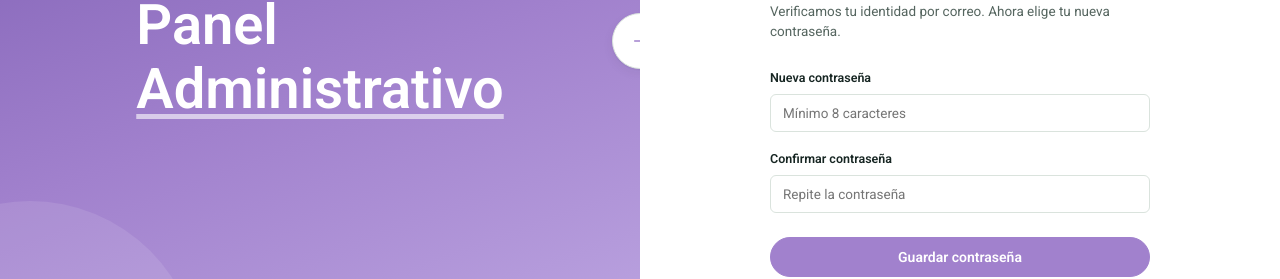
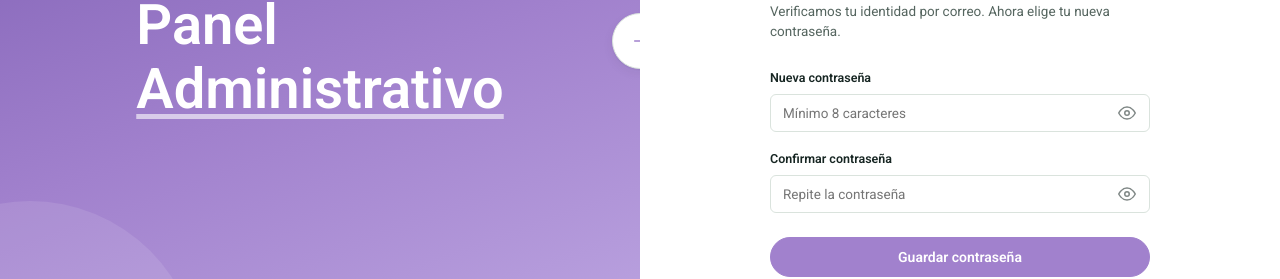
Before and after one commit to GoTo170/Capstone, a React (Vite) app in the folder FASE 2/Evidencias proyecto/mamoru-admin-react/: page /restablecer-contrasena in a window 1280 px wide. Shown: the part 359-638 px from the top of the page. Built offline with nearby package versions, Linux system fonts and the light colour scheme; no server answers.

Commit message:
Cambio: ojo para mostrar contraseña en el panel

```diff
--- a/FASE 2/Evidencias proyecto/mamoru-admin-react/src/assets/styles.css
+++ b/FASE 2/Evidencias proyecto/mamoru-admin-react/src/assets/styles.css
@@ -1546,3 +1546,57 @@ body {
   pointer-events: none;
   opacity: 0.7;
 }
+
+/* ---------- Campo de contraseña con ojo (CampoContrasena) ---------- */
+.campo-password {
+  position: relative;
+  display: block;
+  width: 100%;
+}
+
+.campo-password input {
+  width: 100%;
+  box-sizing: border-box;
+  padding-right: 44px;
+}
+
+/* El navegador (Edge) trae su propio ojo; se oculta para que no salgan dos. */
+.campo-password input::-ms-reveal,
+.campo-password input::-ms-clear {
+  display: none;
+}
+
+.campo-password-ojo {
+  position: absolute;
+  top: 50%;
+  right: 8px;
+  transform: translateY(-50%);
+  display: flex;
+  align-items: center;
+  justify-content: center;
+  padding: 6px;
+  border: 0;
+  border-radius: 6px;
+  background: transparent;
+  color: var(--ink);
+  opacity: 0.55;
+  cursor: pointer;
+}
+
+.campo-password-ojo:hover,
+.campo-password-ojo[aria-pressed='true'] {
+  opacity: 1;
+}
+
+.campo-password-ojo:focus-visible {
+  outline: 2px solid var(--accent, currentColor);
+  outline-offset: 1px;
+  opacity: 1;
+}
+
+.campo-password input {
+  display: block;
+  width: 100%;
+  box-sizing: border-box;
+  padding-right: 44px;
+}
--- a/FASE 2/Evidencias proyecto/mamoru-admin-react/src/components/CambiarContrasena.tsx
+++ b/FASE 2/Evidencias proyecto/mamoru-admin-react/src/components/CambiarContrasena.tsx
@@ -2,6 +2,7 @@ import { useState } from 'react'
 import type { CSSProperties } from 'react'
 import { useNavigate } from 'react-router-dom'
 import Modal from './Modal'
+import CampoContrasena from './CampoContrasena'
 import { apiFetch, cerrarSesion } from '../lib/api'
 
 const LARGO_MINIMO = 8
@@ -18,6 +19,10 @@ const estiloCampo: CSSProperties = {
   boxSizing: 'border-box',
   marginBottom: 10,
 }
+
+// Con ojo: sin margen propio (lo da el contenedor) y con espacio a la derecha para el ícono.
+const estiloCampoClave: CSSProperties = { ...estiloCampo, marginBottom: 0, paddingRight: 40 }
+const estiloSeparacion: CSSProperties = { marginBottom: 10 }
 
 const estiloEtiqueta: CSSProperties = { display: 'block', fontSize: 12, marginBottom: 4 }
 
@@ -125,15 +130,16 @@ export default function CambiarContrasena() {
             <label style={estiloEtiqueta} htmlFor="pw-actual">
               Contraseña actual
             </label>
-            <input
+            <div style={estiloSeparacion}>
+              <CampoContrasena
                 id="pw-actual"
-              type="password"
-              style={estiloCampo}
+                style={estiloCampoClave}
                 autoFocus
                 autoComplete="current-password"
                 value={actual}
                 onChange={(e) => setActual(e.target.value)}
               />
+            </div>
             {error && <div className="auth-error" style={{ display: 'block' }}>{error}</div>}
           </form>
         </Modal>
@@ -163,26 +169,28 @@ export default function CambiarContrasena() {
             <label style={estiloEtiqueta} htmlFor="pw-nueva">
               Contraseña nueva (mínimo {LARGO_MINIMO} caracteres)
             </label>
-            <input
+            <div style={estiloSeparacion}>
+              <CampoContrasena
                 id="pw-nueva"
-              type="password"
-              style={estiloCampo}
+                style={estiloCampoClave}
                 autoFocus
                 autoComplete="new-password"
                 value={nueva}
                 onChange={(e) => setNueva(e.target.value)}
               />
+            </div>
             <label style={estiloEtiqueta} htmlFor="pw-confirmacion">
               Repite la contraseña nueva
             </label>
-            <input
+            <div style={estiloSeparacion}>
+              <CampoContrasena
                 id="pw-confirmacion"
-              type="password"
-              style={estiloCampo}
+                style={estiloCampoClave}
                 autoComplete="new-password"
                 value={confirmacion}
                 onChange={(e) => setConfirmacion(e.target.value)}
               />
+            </div>
             <p style={{ fontSize: 12, opacity: 0.8 }}>Al guardar, tu sesión se cerrará y tendrás que entrar con la contraseña nueva.</p>
             {error && <div className="auth-error" style={{ display: 'block' }}>{error}</div>}
           </form>
--- /dev/null
+++ b/FASE 2/Evidencias proyecto/mamoru-admin-react/src/components/CampoContrasena.tsx
@@ -0,0 +1,34 @@
+import { useState, type InputHTMLAttributes } from 'react'
+
+type Props = Omit<InputHTMLAttributes<HTMLInputElement>, 'type'>
+
+/** Campo de contraseña con un ojo para mostrarla u ocultarla. Acepta las mismas props que un <input>. */
+export default function CampoContrasena(props: Props) {
+  const [visible, setVisible] = useState(false)
+
+  return (
+    <div className="campo-password">
+      <input {...props} type={visible ? 'text' : 'password'} />
+      <button
+        type="button"
+        className="campo-password-ojo"
+        onClick={() => setVisible((v) => !v)}
+        aria-label={visible ? 'Ocultar contraseña' : 'Mostrar contraseña'}
+        aria-pressed={visible}
+        title={visible ? 'Ocultar contraseña' : 'Mostrar contraseña'}
+      >
+        {visible ? (
+          <svg width="18" height="18" viewBox="0 0 24 24" fill="none" stroke="currentColor" strokeWidth="2" strokeLinecap="round" strokeLinejoin="round" aria-hidden="true">
+            <path d="M17.94 17.94A10.07 10.07 0 0 1 12 20c-7 0-11-8-11-8a18.45 18.45 0 0 1 5.06-5.94M9.9 4.24A9.12 9.12 0 0 1 12 4c7 0 11 8 11 8a18.5 18.5 0 0 1-2.16 3.19m-6.72-1.07a3 3 0 1 1-4.24-4.24" />
+            <path d="M1 1l22 22" />
+          </svg>
+        ) : (
+          <svg width="18" height="18" viewBox="0 0 24 24" fill="none" stroke="currentColor" strokeWidth="2" strokeLinecap="round" strokeLinejoin="round" aria-hidden="true">
+            <path d="M1 12s4-8 11-8 11 8 11 8-4 8-11 8-11-8-11-8z" />
+            <circle cx="12" cy="12" r="3" />
+          </svg>
+        )}
+      </button>
+    </div>
+  )
+}
--- a/FASE 2/Evidencias proyecto/mamoru-admin-react/src/components/FormularioMiembro.tsx
+++ b/FASE 2/Evidencias proyecto/mamoru-admin-react/src/components/FormularioMiembro.tsx
@@ -3,6 +3,7 @@ import { DESCRIPCION_ROL_INTERNO, ETIQUETA_ROL_INTERNO, ROLES_INTERNOS, apiFetch
 import { normalizar } from '../lib/busqueda'
 import { nombreCompleto } from '../lib/formato'
 import Modal from './Modal'
+import CampoContrasena from './CampoContrasena'
 
 interface Props {
   onCerrar: () => void
@@ -208,10 +209,10 @@ export default function FormularioMiembro({ onCerrar, onCreado }: Props) {
           <div className="field-row">
             <div className="field">
               <label htmlFor="mm-pass">Contraseña</label>
-              <input
+              <CampoContrasena
                 id="mm-pass"
-                type="password"
                 minLength={8}
+                autoComplete="new-password"
                 value={password}
                 onChange={(e) => setPassword(e.target.value)}
                 required
@@ -219,9 +220,9 @@ export default function FormularioMiembro({ onCerrar, onCreado }: Props) {
             </div>
             <div className="field">
               <label htmlFor="mm-pass2">Confirmar contraseña</label>
-              <input
+              <CampoContrasena
                 id="mm-pass2"
-                type="password"
+                autoComplete="new-password"
                 value={confirmar}
                 onChange={(e) => setConfirmar(e.target.value)}
                 required
--- a/FASE 2/Evidencias proyecto/mamoru-admin-react/src/pages/Login.tsx
+++ b/FASE 2/Evidencias proyecto/mamoru-admin-react/src/pages/Login.tsx
@@ -1,6 +1,7 @@
 import { useState, type FormEvent } from 'react'
 import { Link, Navigate, useNavigate } from 'react-router-dom'
 import { apiFetch, guardarSesion, obtenerToken, type LoginResponse } from '../lib/api'
+import CampoContrasena from '../components/CampoContrasena'
 
 export default function Login() {
   const navigate = useNavigate()
@@ -92,10 +93,10 @@ export default function Login() {
             </div>
             <div className="field">
               <label htmlFor="password">Contraseña</label>
-              <input
-                type="password"
+              <CampoContrasena
                 id="password"
                 placeholder="••••••••"
+                autoComplete="current-password"
                 value={password}
                 onChange={(e) => setPassword(e.target.value)}
                 required
--- a/FASE 2/Evidencias proyecto/mamoru-admin-react/src/pages/RestablecerContrasena.tsx
+++ b/FASE 2/Evidencias proyecto/mamoru-admin-react/src/pages/RestablecerContrasena.tsx
@@ -1,6 +1,7 @@
 import { useState, type FormEvent } from 'react'
 import { Link } from 'react-router-dom'
 import AuthLayout from '../components/AuthLayout'
+import CampoContrasena from '../components/CampoContrasena'
 
 const MINIMO = 8
 
@@ -62,10 +63,10 @@ export default function RestablecerContrasena() {
       <form onSubmit={manejarEnvio}>
         <div className="field">
           <label htmlFor="nueva">Nueva contraseña</label>
-          <input
-            type="password"
+          <CampoContrasena
             id="nueva"
             placeholder="Mínimo 8 caracteres"
+            autoComplete="new-password"
             value={nueva}
             onChange={(e) => setNueva(e.target.value)}
             required
@@ -73,10 +74,10 @@ export default function RestablecerContrasena() {
         </div>
         <div className="field">
           <label htmlFor="confirmacion">Confirmar contraseña</label>
-          <input
-            type="password"
+          <CampoContrasena
             id="confirmacion"
             placeholder="Repite la contraseña"
+            autoComplete="new-password"
             value={confirmacion}
             onChange={(e) => setConfirmacion(e.target.value)}
             required
```
Lines whose indentation alone changed are shown as unchanged.
